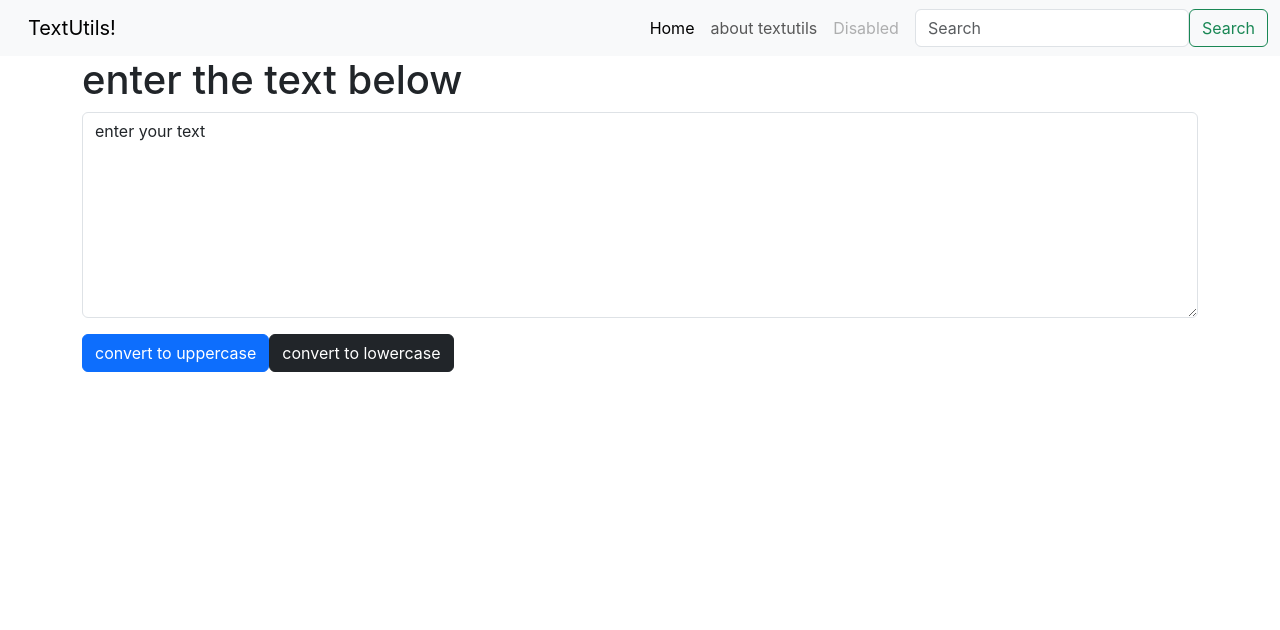
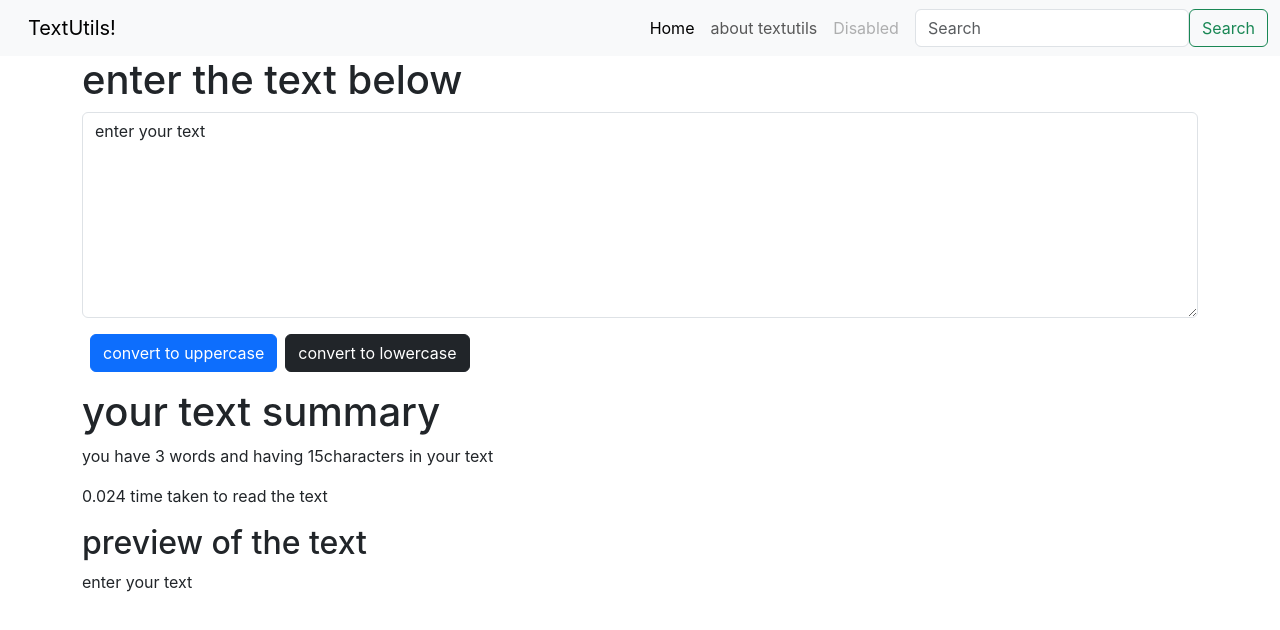
Before and after one commit to Chetan-the/alerts, a React (Create React App) app: page / in a window 1280 px wide. Shown: the top 630 px of the page. Built offline with nearby package versions, Linux system fonts and the light colour scheme.

Commit message:
adding features

```diff
--- a/src/TextForm.js
+++ b/src/TextForm.js
@@ -1,42 +1,47 @@
-import React, {useState} from 'react'
+import React, { useState } from 'react'
 
 export default function TextForm(props) {
 
-    const handleUpClick=()=>{
-        let newText=text.toUpperCase();
+    const handleUpClick = () => {
+        let newText = text.toUpperCase();
         setText(newText);
     }
-    const handleUpClicks=()=>{
-        let newtext=text.toLowerCase();
+    const handleUpClicks = () => {
+        let newtext = text.toLowerCase();
         setText(newtext);
     }
-    const handleOnChange= (event)=>{
+    const handleOnChange = (event) => {
 
-       setText(event.target.value);
+        setText(event.target.value);
     }
 
     //use state is a hook
     //  hook means we use class features with out making class
 
-    const [text,setText]=useState('enter your text');
+    const [text, setText] = useState('enter your text');
 
 
     return (
-
-        <div>
-            <h1>{props.heading}</h1>
-            <div className="mb-3">
-                <textarea className="form-control" value={text} onChange={handleOnChange} id="my-box" rows="8"></textarea>
-            </div>
-            <button  className="btn btn-primary" onClick={handleUpClick}>convert to uppercase</button>
-            <button  className="btn btn-dark" onClick={handleUpClicks}>convert to lowercase</button>
+        <>
 
 
+            <div className="conatiner">
+                <h1>{props.heading}</h1>
+                <div className="mb-3">
+                    <textarea className="form-control" value={text} onChange={handleOnChange} id="my-box" rows="8"></textarea>
+                </div>
+                <button className="btn btn-primary mx-2" onClick={handleUpClick}>convert to uppercase</button>
+                <button className="btn btn-dark" onClick={handleUpClicks}>convert to lowercase</button>
+            </div>
+            <div className="conatiner my-3">
+                <h1>your text summary</h1>
+                <p>you have {text.split(" ").length} words and having {text.length}characters in your text</p>
+                <p>{0.008 * text.split(" ").length} time taken to read the text</p>
+                <h2>preview of the text</h2>
+                <p>{text}</p>
 
+            </div>
 
-
-        </div>
-
-
+        </>
     )
 }
```
